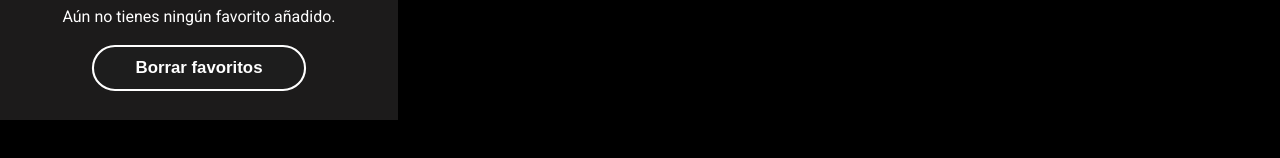
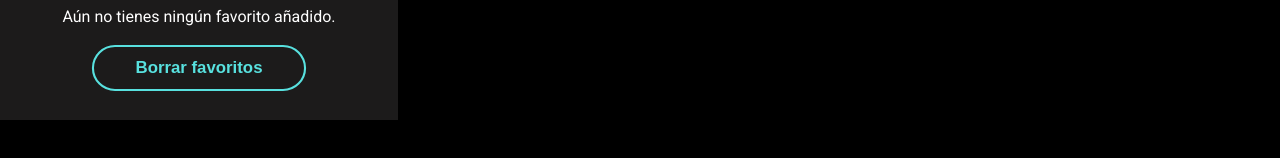
Before and after one commit to Adalab/modulo-2-evaluacion-final-Laura-Carbajales, a website: page src/html/index.html in a window 1280 px wide. In both pictures the pointer is over the button "Borrar favoritos". Shown: the part 494-652 px from the top of the page. Drawn offline with nearby package versions, Linux system fonts and the light colour scheme; files that its build step writes are made by us from their sources; files whose address does not match are found by name; a web font is replaced by a local one.

Commit message:
update style

```diff
--- a/src/scss/layout/_favorites.scss
+++ b/src/scss/layout/_favorites.scss
@@ -77,9 +77,10 @@
       font-weight: bold;
       margin: 20px;
       &:hover {
-        background-color: rgb(29, 29, 29);
+        border: 2px solid rgb(88, 225, 223);
         transform: scale(1.05);
-        transition: background-color 0.7s ease, transform 0.2s ease;
+        color: rgb(88, 225, 223);
+        transition: border 0.7s ease, color 0.7s ease, transform 0.2s ease;
       }
     }
   }
```
Also changed, not shown: docs/assets/css/main.css.
